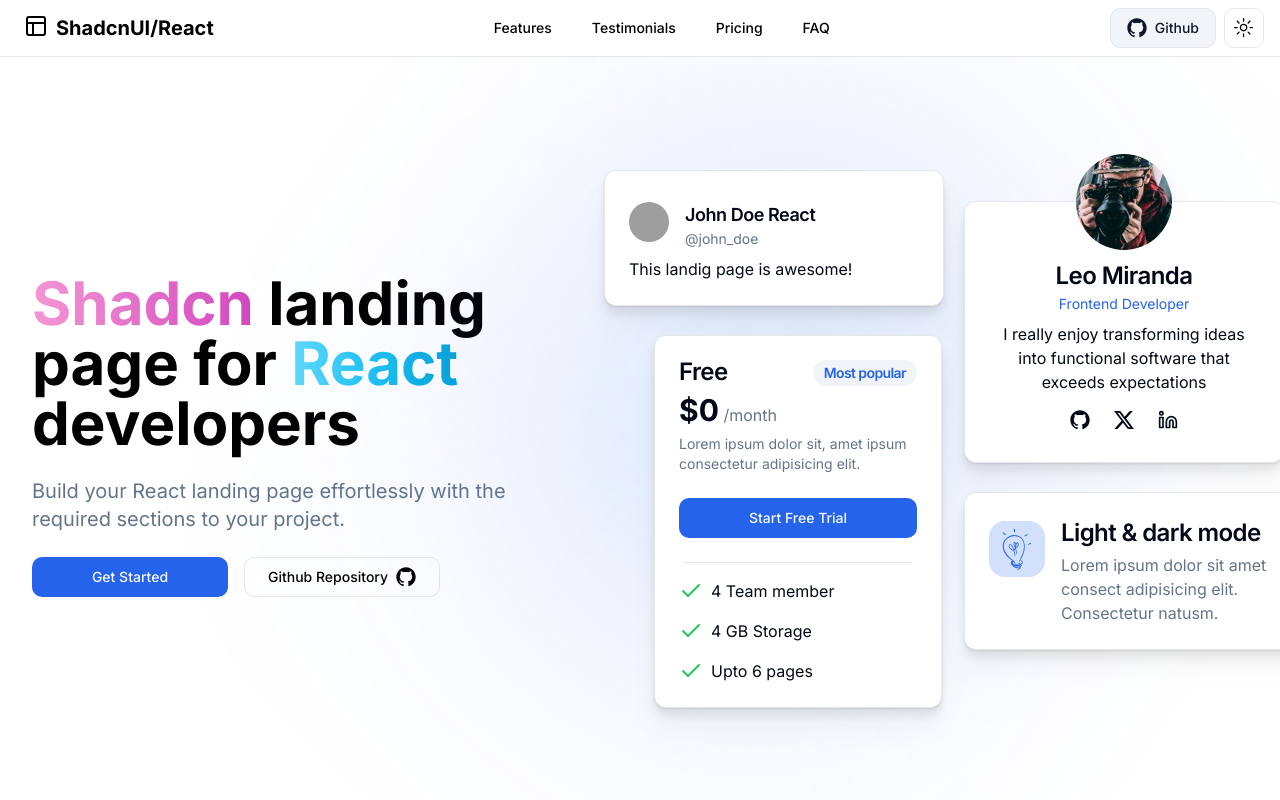
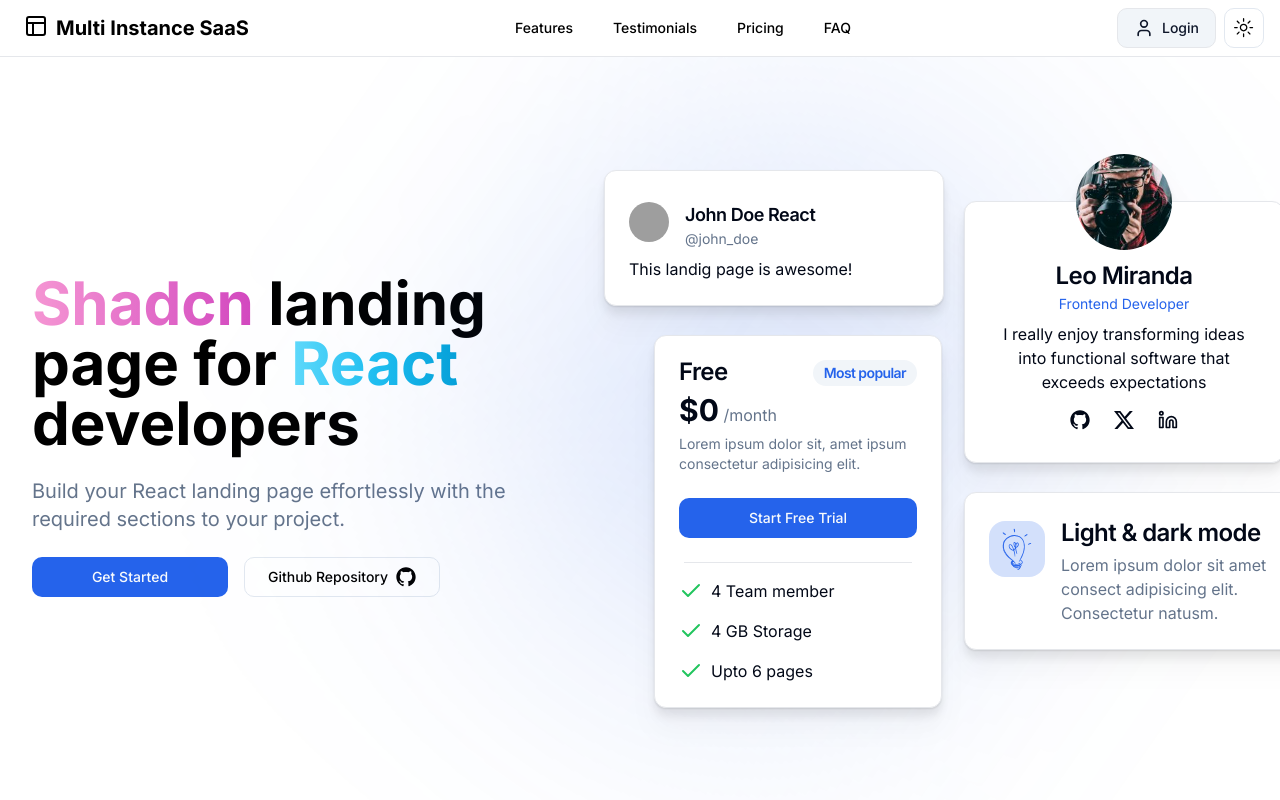
Before and after one commit to IamMonish1995/multiInstanceSaasFrontend, a Next.js app: page / in a window 1280 px wide. Shown: the top 800 px of the page. Built offline with nearby package versions, Linux system fonts and the light colour scheme; grey boxes are pictures that could not be loaded.

Commit message:
NavBar updated

```diff
--- a/src/components/Navbar.tsx
+++ b/src/components/Navbar.tsx
@@ -1,4 +1,5 @@
-import { useState } from "react";
+"use client";
+import { useEffect, useState } from "react";
 import {
   NavigationMenu,
   NavigationMenuItem,
@@ -12,9 +13,8 @@
   SheetTrigger,
 } from "@/components/ui/sheet";
 
-import { GitHubLogoIcon } from "@radix-ui/react-icons";
 import { buttonVariants } from "./ui/button";
-import { Menu } from "lucide-react";
+import { LineChart, Menu, UserIcon } from "lucide-react";
 import { LogoIcon } from "./Icons";
 import { ModeToggle } from "./theme-toggle-btn";
 import Link from "next/link";
@@ -45,17 +45,23 @@
 
 export const Navbar = () => {
   const [isOpen, setIsOpen] = useState<boolean>(false);
+  const [isAuthenticated, setIsAuthenticated] = useState<boolean>(false);
+
+  useEffect(() => {
+    let tempAuth = window.sessionStorage.getItem("authenticated") === "true";
+    if (window) {
+      setIsAuthenticated(tempAuth);
+    }
+  }, []);
+
   return (
     <header className="sticky border-b-[1px] top-0 z-40 w-full bg-white dark:border-b-slate-700 dark:bg-background">
       <NavigationMenu className="mx-auto">
         <NavigationMenuList className="container h-14 px-4 w-screen flex justify-between ">
           <NavigationMenuItem className="font-bold flex">
-            <Link
-              href="/"
-              className="ml-2 font-bold text-xl flex"
-            >
+            <Link href="/" className="ml-2 font-bold text-xl flex">
               <LogoIcon />
-              ShadcnUI/React
+              Multi Instance SaaS
             </Link>
           </NavigationMenuItem>
 
@@ -63,10 +69,7 @@
           <span className="flex md:hidden">
             <ModeToggle />
 
-            <Sheet
-              open={isOpen}
-              onOpenChange={setIsOpen}
-            >
+            <Sheet open={isOpen} onOpenChange={setIsOpen}>
               <SheetTrigger className="px-2">
                 <Menu
                   className="flex md:hidden h-5 w-5"
@@ -79,7 +82,7 @@
               <SheetContent side={"left"}>
                 <SheetHeader>
                   <SheetTitle className="font-bold text-xl">
-                    Shadcn/React
+                    Multi Instance SaaS
                   </SheetTitle>
                 </SheetHeader>
                 <nav className="flex flex-col justify-center items-center gap-2 mt-4">
@@ -93,16 +96,27 @@
                       {label}
                     </Link>
                   ))}
+                  {isAuthenticated ? (
                     <Link
-                    href="https://github.com/leoMirandaa/shadcn-landing-page.git"
-                    target="_blank"
+                      href="/dashboard"
                       className={`w-[110px] border ${buttonVariants({
                         variant: "secondary",
                       })}`}
                     >
-                    <GitHubLogoIcon className="mr-2 w-5 h-5" />
-                    Github
+                      <LineChart className="mr-2 w-5 h-5" />
+                      Go To Dashboard
                     </Link>
+                  ) : (
+                    <Link
+                      href="/auth/login"
+                      className={`w-[110px] border ${buttonVariants({
+                        variant: "secondary",
+                      })}`}
+                    >
+                      <UserIcon className="mr-2 w-5 h-5" />
+                      Login
+                    </Link>
+                  )}
                 </nav>
               </SheetContent>
             </Sheet>
@@ -124,14 +138,23 @@
           </nav>
 
           <div className="hidden md:flex gap-2">
+            {isAuthenticated ? (
               <Link
-              href="https://github.com/leoMirandaa/shadcn-landing-page.git"
-              target="_blank"
+                href="/dashboard"
                 className={`border ${buttonVariants({ variant: "secondary" })}`}
               >
-              <GitHubLogoIcon className="mr-2 w-5 h-5" />
-              Github
+                <LineChart className="mr-2 w-5 h-5" />
+                Go To Dashboard
               </Link>
+            ) : (
+              <Link
+                href="/auth/login"
+                className={`border ${buttonVariants({ variant: "secondary" })}`}
+              >
+                <UserIcon className="mr-2 w-5 h-5" />
+                Login
+              </Link>
+            )}
 
             <ModeToggle />
           </div>
--- a/src/components/my-header.tsx
+++ b/src/components/my-header.tsx
@@ -35,7 +35,7 @@
 import { Sheet, SheetContent, SheetTrigger } from "@/components/ui/sheet";
 import { ModeToggle } from "@/components/theme-toggle-btn";
 import { useAuth } from "#srchooks/use-auth.ts";
-import { useRouter } from "next/navigation";
+import { usePathname, useRouter } from "next/navigation";
 
 const AppHeader = ({
   children,
@@ -43,6 +43,7 @@
   children: React.ReactNode;
 }>) => {
   const router = useRouter();
+  const pathname = usePathname();
   const auth = useAuth() as any;
   const handleLogout = async () => {
     await auth.signOut();
```
Lines whose indentation alone changed are shown as unchanged.
